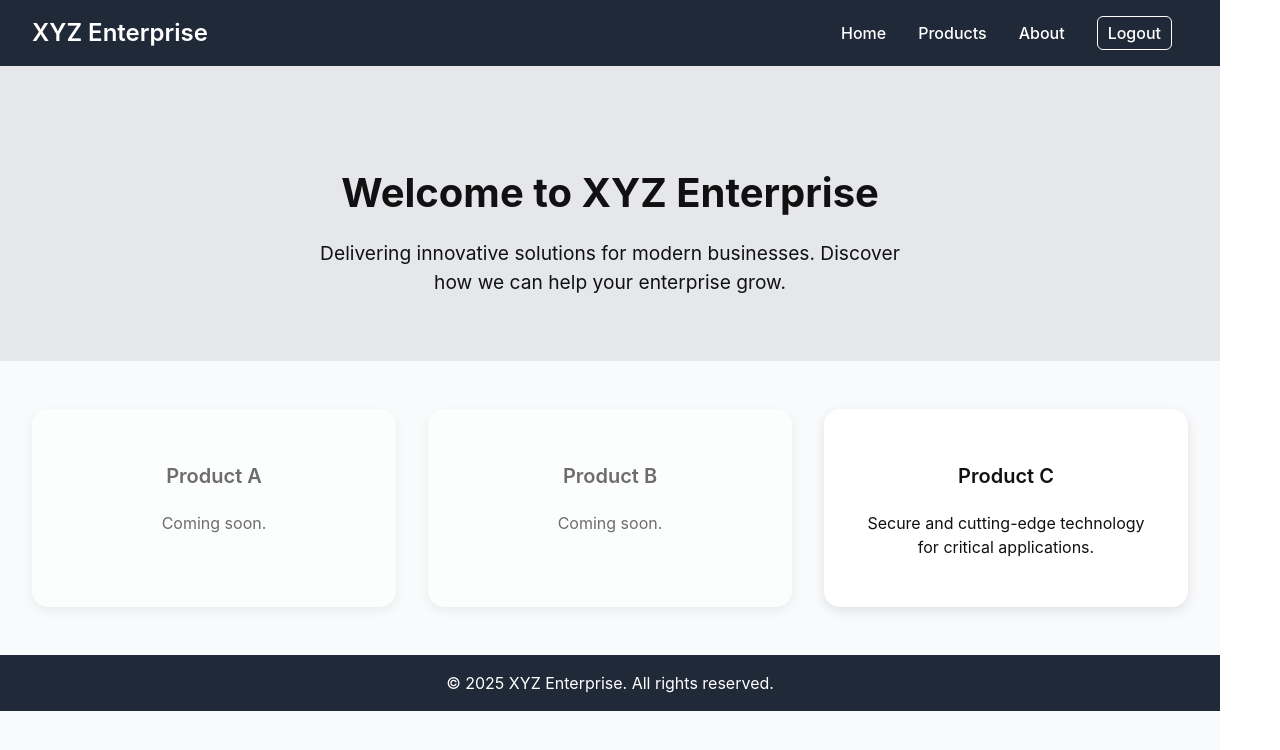
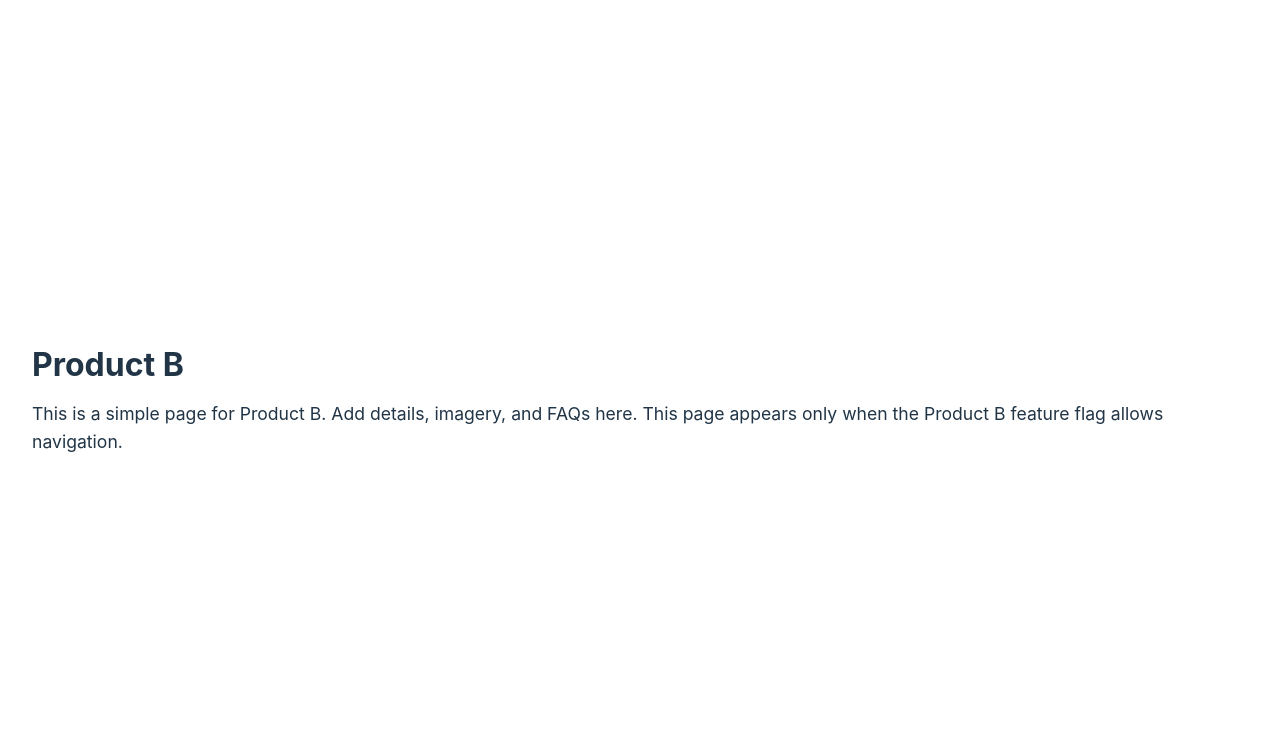
Before and after one commit to Ritesh-mw/POC, a React (Vite) app: page /product-b in a window 1280 px wide. Before the commit this address led to /. Shown: the top 750 px of the page. Built offline with nearby package versions, Linux system fonts and the light colour scheme; no server answers; sample sign-in values are in the browser's storage.

Commit message:
Refactor analytics integration: centralize PostHog configuration, implement feature flag hooks, and streamline event capturing

```diff
--- a/src/App.jsx
+++ b/src/App.jsx
@@ -1,37 +1,29 @@
-import React, { useEffect, useState } from "react";
-import { usePostHog, useFeatureFlagEnabled } from 'posthog-js/react'; // Fixed import
-import { Link, useNavigate } from 'react-router-dom';
+import React, { useState } from "react";
+import { useAnalytics } from './analytics/posthog/events.js';
+import { useFeedbackFormFlag, useProductPageFlag, useProductAFlag, useProductCFlag } from './analytics/posthog/flags.js';
+import { resetIdentity, optOutAnalytics } from './analytics/posthog/identity.js';
+import { useNavigate } from 'react-router-dom';
 import { clearToken } from './api.js'
 
 export default function App() {
-  const [showFeedback, setShowFeedback] = useState(false);
-  const [showProductPage, setShowProductPage] = useState(false);
-  const [showProductAPage, setShowProductAPage] = useState(false);
   const [openModal, setOpenModal] = useState(false);
   const [openFeedback, setOpenFeedback] = useState(false);
 
-  // Get PostHog instance from React context
-  const posthog = usePostHog();
+  const { capture, events } = useAnalytics();
   const navigate = useNavigate();
 
-  // Use PostHog feature flag hooks
-  const feedbackFlagEnabled = useFeatureFlagEnabled('feedback-form-enabled');
-  const productPageFlagEnabled = useFeatureFlagEnabled('product-page-enabled');
-  const productAFlagEnabled = useFeatureFlagEnabled('product-a-enabled');
+  // Use centralized feature flag hooks
+  const feedbackFlagEnabled = useFeedbackFormFlag();
+  const productPageFlagEnabled = useProductPageFlag();
+  const productAFlagEnabled = useProductAFlag();
+  const productCFlagEnabled = useProductCFlag();
 
-  useEffect(() => {
-    // Update state when feature flags change
-    setShowFeedback(feedbackFlagEnabled || false);
-    setShowProductPage(productPageFlagEnabled || false);
-    setShowProductAPage(productAFlagEnabled || false);
-  }, [feedbackFlagEnabled, productPageFlagEnabled, productAFlagEnabled]);
+  // No local mirroring of feature flags needed; use hooks directly
 
   const handleLogout = () => {
     clearToken();
-    try {
-      // Reset PostHog identity so next user is anonymous until identified
-      posthog?.reset();
-    } catch (_) { }
+    optOutAnalytics();
+    resetIdentity();
     window.location.href = '/auth';
   };
 
@@ -71,12 +63,12 @@ export default function App() {
             boxShadow: "0 4px 12px rgba(0,0,0,0.1)",
             width: "300px",
             textAlign: "center",
-            cursor: showProductAPage ? "pointer" : "not-allowed",
-            opacity: showProductAPage ? 1 : 0.6,
+            cursor: productAFlagEnabled ? "pointer" : "not-allowed",
+            opacity: productAFlagEnabled ? 1 : 0.6,
           }}
           onClick={() => {
-            if (showProductAPage) {
-              posthog?.capture('product_a_clicked', {
+            if (productAFlagEnabled) {
+              capture(events.ProductAClicked, {
                 feature_flag_enabled: true,
               });
               setOpenModal(true);
@@ -84,7 +76,7 @@ export default function App() {
           }}
         >
           <h3 style={{ fontSize: "1.25rem", fontWeight: "600" }}>Product A</h3>
-          <p>{showProductAPage ? "Click to learn more." : "Coming soon."}</p>
+          <p>{productAFlagEnabled ? "Click to learn more." : "Coming soon."}</p>
         </div>
 
         <div
@@ -95,25 +87,36 @@ export default function App() {
             boxShadow: "0 4px 12px rgba(0,0,0,0.1)",
             width: "300px",
             textAlign: "center",
-            cursor: showProductPage ? "pointer" : "not-allowed",
-            opacity: showProductPage ? 1 : 0.6,
+            cursor: productPageFlagEnabled ? "pointer" : "not-allowed",
+            opacity: productPageFlagEnabled ? 1 : 0.6,
           }}
           onClick={() => {
-            if (showProductPage) {
-              posthog?.capture('product_b_clicked', {
+            if (productPageFlagEnabled) {
+              capture(events.ProductBClicked, {
                 feature_flag_enabled: true,
               });
-              setOpenModal(true);
+              navigate('/product-b');
             }
           }}
         >
           <h3 style={{ fontSize: "1.25rem", fontWeight: "600" }}>Product B</h3>
-          <p>{showProductPage ? "Click to learn more." : "Coming soon."}</p>
+          <p>{productPageFlagEnabled ? "Click to learn more." : "Coming soon."}</p>
         </div>
 
-        <div style={{ backgroundColor: "white", padding: "2rem", borderRadius: "1rem", boxShadow: "0 4px 12px rgba(0,0,0,0.1)", width: "300px", textAlign: "center" }}>
+        <div
+          style={{
+            backgroundColor: "white", padding: "2rem", borderRadius: "1rem", boxShadow: "0 4px 12px rgba(0,0,0,0.1)", width: "300px", textAlign: "center",
+            cursor: productCFlagEnabled ? "pointer" : "not-allowed", opacity: productCFlagEnabled ? 1 : 0.6
+          }}
+          onClick={() => {
+            if (productCFlagEnabled) {
+              capture(events.ProductCClicked, { feature_flag_enabled: true });
+              navigate('/product-c');
+            }
+          }}
+        >
           <h3 style={{ fontSize: "1.25rem", fontWeight: "600" }}>Product C</h3>
-          <p>Secure and cutting-edge technology for critical applications.</p>
+          <p>{productCFlagEnabled ? "Click to learn more." : "Coming soon."}</p>
         </div>
       </main>
 
@@ -159,7 +162,7 @@ export default function App() {
                 cursor: "pointer",
               }}
               onClick={() => {
-                posthog?.capture('product_modal_closed');
+                capture(events.ProductModalClosed);
                 setOpenModal(false);
               }}
             >
@@ -170,12 +173,12 @@ export default function App() {
       )}
 
       {/* Feedback Button (PostHog Feature Flag) */}
-      {showFeedback && (
+      {feedbackFlagEnabled && (
         <section style={{ padding: "3rem 2rem", backgroundColor: "#f3f4f6", textAlign: "center" }}>
           <h2 style={{ fontSize: "1.75rem", fontWeight: "600", marginBottom: "1.5rem" }}>We value your feedback</h2>
           <button
             onClick={() => {
-              posthog?.capture('feedback_button_clicked', {
+              capture(events.FeedbackButtonClicked, {
                 feature_flag_enabled: true,
               });
               setOpenFeedback(true);
@@ -229,7 +232,7 @@ export default function App() {
               style={{ display: "flex", flexDirection: "column", gap: "1rem" }}
               onSubmit={(e) => {
                 e.preventDefault();
-                posthog?.capture('feedback_submitted', {
+                capture(events.FeedbackSubmitted, {
                   feature_flag_enabled: true,
                 });
                 alert('Feedback submitted! (This is just a demo)');
@@ -265,7 +268,7 @@ export default function App() {
                 cursor: "pointer",
               }}
               onClick={() => {
-                posthog?.capture('feedback_modal_closed');
+                capture(events.FeedbackModalClosed);
                 setOpenFeedback(false);
               }}
             >
--- /dev/null
+++ b/src/analytics/posthog/config.js
@@ -0,0 +1,34 @@
+// Centralized PostHog configuration helpers
+
+export function getPosthogApiKey() {
+    return import.meta.env.VITE_PUBLIC_POSTHOG_KEY;
+}
+
+export function getPosthogOptions() {
+    return {
+        api_host: import.meta.env.VITE_PUBLIC_POSTHOG_HOST,
+        defaults: '2025-05-24',
+        person_profiles: 'identified_only',
+        // Prevent anonymous sessions after logout until explicit opt-in
+        opt_out_capturing_by_default: true,
+    };
+}
+
+// Standardize commonly used event names here if desired
+export const AnalyticsEvents = {
+    ProductAClicked: 'product_a_clicked',
+    ProductBClicked: 'product_b_clicked',
+    ProductCClicked: 'product_c_clicked',
+    ProductModalClosed: 'product_modal_closed',
+    FeedbackButtonClicked: 'feedback_button_clicked',
+    FeedbackSubmitted: 'feedback_submitted',
+    FeedbackModalClosed: 'feedback_modal_closed',
+};
+
+// Standardize commonly used feature flags here
+export const FeatureFlags = {
+    FeedbackFormEnabled: 'feedback-form-enabled',
+    ProductPageEnabled: 'product-page-enabled',
+    ProductAEnabled: 'product-a-enabled',
+    ProductCEnabled: 'product-c-enabled',
+};
--- /dev/null
+++ b/src/analytics/posthog/events.js
@@ -0,0 +1,17 @@
+import { usePostHog } from 'posthog-js/react';
+import { AnalyticsEvents } from './config.js';
+
+export function useAnalytics() {
+    const posthog = usePostHog();
+
+    const capture = (eventName, properties) => {
+        try {
+            posthog?.capture(eventName, properties);
+        } catch (_) { }
+    };
+
+    return {
+        capture,
+        events: AnalyticsEvents,
+    };
+}
--- /dev/null
+++ b/src/analytics/posthog/flags.js
@@ -0,0 +1,18 @@
+import { useFeatureFlagEnabled } from 'posthog-js/react';
+import { FeatureFlags } from './config.js';
+
+export function useFeedbackFormFlag() {
+    return useFeatureFlagEnabled(FeatureFlags.FeedbackFormEnabled);
+}
+
+export function useProductPageFlag() {
+    return useFeatureFlagEnabled(FeatureFlags.ProductPageEnabled);
+}
+
+export function useProductAFlag() {
+    return useFeatureFlagEnabled(FeatureFlags.ProductAEnabled);
+}
+
+export function useProductCFlag() {
+    return useFeatureFlagEnabled(FeatureFlags.ProductCEnabled);
+}
--- /dev/null
+++ b/src/analytics/posthog/identity.js
@@ -0,0 +1,26 @@
+import posthog from 'posthog-js';
+
+export function identifyUser(distinctId, properties = {}) {
+    try {
+        if (!distinctId) return;
+        posthog.identify(distinctId, properties);
+    } catch (_) { }
+}
+
+export function resetIdentity() {
+    try {
+        posthog?.reset();
+    } catch (_) { }
+}
+
+export function optOutAnalytics() {
+    try {
+        posthog?.opt_out_capturing();
+    } catch (_) { }
+}
+
+export function optInAnalytics() {
+    try {
+        posthog?.opt_in_capturing();
+    } catch (_) { }
+}
--- /dev/null
+++ b/src/analytics/posthog/provider.jsx
@@ -0,0 +1,13 @@
+import React from 'react';
+import { PostHogProvider } from 'posthog-js/react';
+import { getPosthogApiKey, getPosthogOptions } from './config.js';
+
+export default function AnalyticsProvider({ children }) {
+    const apiKey = getPosthogApiKey();
+    const options = getPosthogOptions();
+    return (
+        <PostHogProvider apiKey={apiKey} options={options}>
+            {children}
+        </PostHogProvider>
+    );
+}
--- a/src/main.jsx
+++ b/src/main.jsx
@@ -1,28 +1,26 @@
 import { StrictMode } from 'react'
 import { createRoot } from 'react-dom/client'
 import { BrowserRouter, Routes, Route, Navigate } from 'react-router-dom'
-import { PostHogProvider } from 'posthog-js/react'
+import AnalyticsProvider from './analytics/posthog/provider.jsx'
 import './index.css'
 import App from './App.jsx'
+import ProductC from './pages/ProductC.jsx'
+import ProductB from './pages/ProductB.jsx'
 import Auth from './pages/Auth.jsx'
 import ProtectedRoute from './routes/ProtectedRoute.jsx'
 
-const options = {
-  api_host: import.meta.env.VITE_PUBLIC_POSTHOG_HOST,
-  defaults: '2025-05-24',
-  person_profiles: 'identified_only',
-}
-
 createRoot(document.getElementById('root')).render(
   <StrictMode>
-    <PostHogProvider apiKey={import.meta.env.VITE_PUBLIC_POSTHOG_KEY} options={options}>
+    <AnalyticsProvider>
       <BrowserRouter>
         <Routes>
           <Route path="/auth" element={<Auth />} />
           <Route path="/" element={<ProtectedRoute><App /></ProtectedRoute>} />
+          <Route path="/product-c" element={<ProtectedRoute><ProductC /></ProtectedRoute>} />
+          <Route path="/product-b" element={<ProtectedRoute><ProductB /></ProtectedRoute>} />
           <Route path="*" element={<Navigate to="/" replace />} />
         </Routes>
       </BrowserRouter>
-    </PostHogProvider>
+    </AnalyticsProvider>
   </StrictMode>,
 );
--- /dev/null
+++ b/src/pages/ProductB.jsx
@@ -0,0 +1,13 @@
+import React from 'react';
+
+export default function ProductB() {
+    return (
+        <div style={{ fontFamily: 'Inter, Arial, sans-serif', padding: '2rem' }}>
+            <h1 style={{ fontSize: '2rem', marginBottom: '1rem' }}>Product B</h1>
+            <p style={{ fontSize: '1.1rem', lineHeight: 1.6 }}>
+                This is a simple page for Product B. Add details, imagery, and FAQs here.
+                This page appears only when the Product B feature flag allows navigation.
+            </p>
+        </div>
+    );
+}
--- /dev/null
+++ b/src/pages/ProductC.jsx
@@ -0,0 +1,14 @@
+import React from 'react';
+
+export default function ProductC() {
+    return (
+        <div style={{ fontFamily: 'Inter, Arial, sans-serif', padding: '2rem' }}>
+            <h1 style={{ fontSize: '2rem', marginBottom: '1rem' }}>Product C</h1>
+            <p style={{ fontSize: '1.1rem', lineHeight: 1.6 }}>
+                This is a simple page for Product C. You can place product details, screenshots,
+                FAQs, and any relevant content here. This page is shown only when the
+                Product C feature flag is enabled.
+            </p>
+        </div>
+    );
+}
```
Also changed, not shown: src/pages/Auth.jsx (+3 -8 lines).
